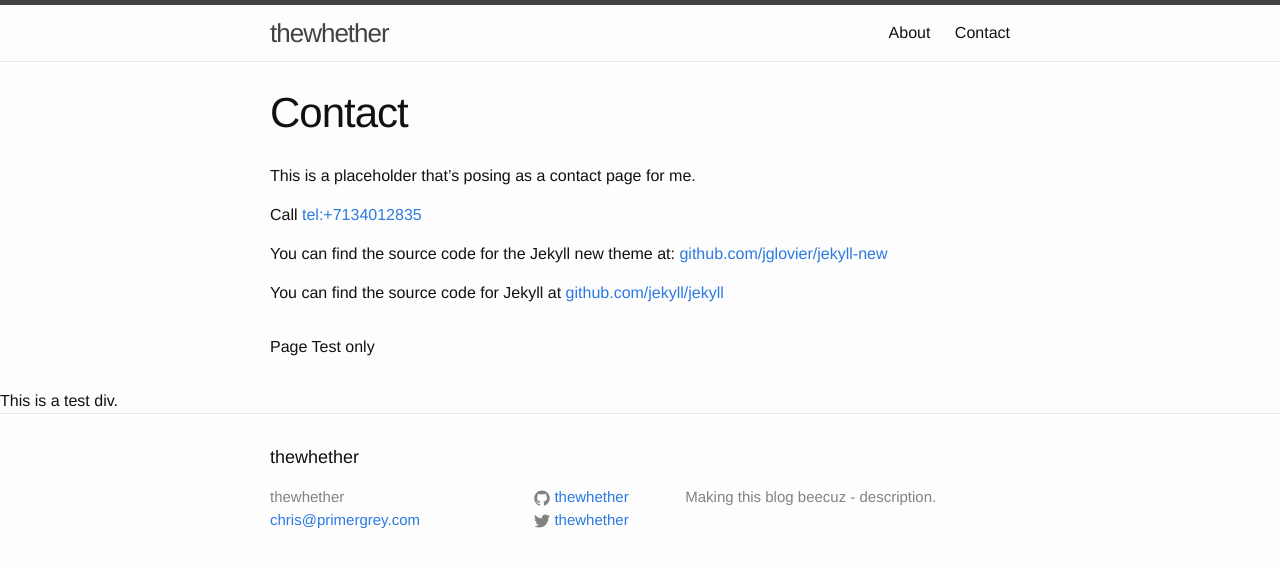
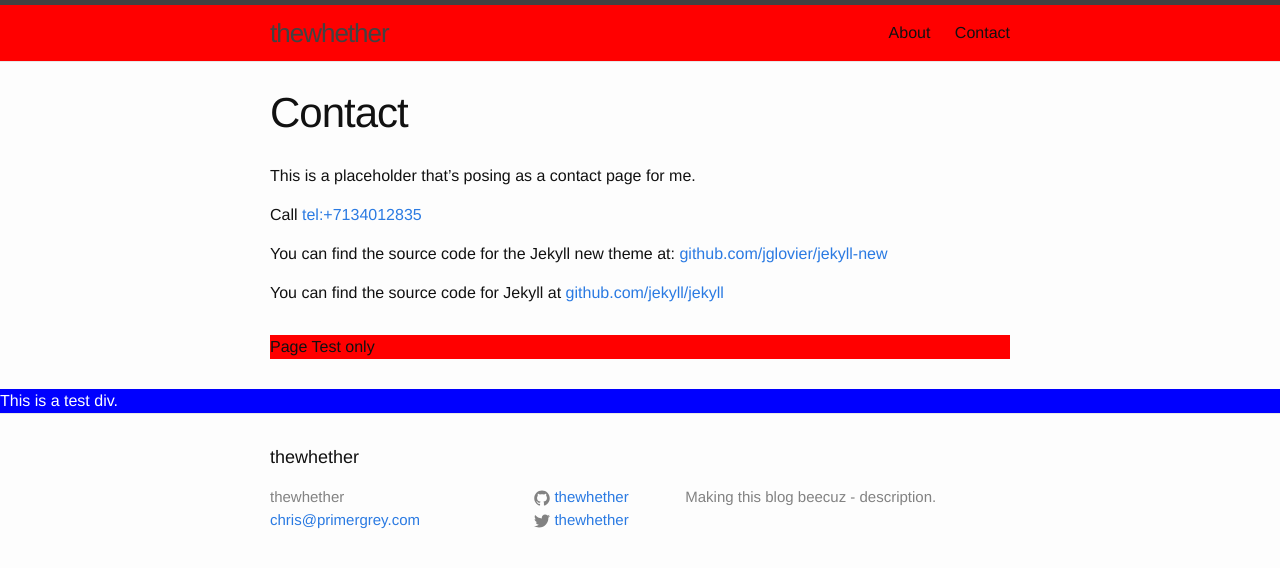
Before and after one commit to thewhether/thewhether.github.io, a Jekyll site: the page built from contact.md, in a window 1280 px wide. Shown: the top 568 px of the page. Built offline with Jekyll 4.4.1, drawn with Linux system fonts in a browser that asks for light colours.

Commit message:
Figured out that we need to edit the SASS files for CSS

```diff
--- a/_sass/_base.scss
+++ b/_sass/_base.scss
@@ -23,6 +23,16 @@ body {
     -webkit-text-size-adjust: 100%;
 }
 
+/* Test Div */
+/* ----------------------------------------------------------*/
+
+.test {
+    background: blue;
+    color: white;
+}
+.page-test {background: red;
+}
+/* ----------------------------------------------------------*/
 
 
 /**
--- a/_sass/_layout.scss
+++ b/_sass/_layout.scss
@@ -5,7 +5,7 @@
     border-top: 5px solid $grey-color-dark;
     border-bottom: 1px solid $grey-color-light;
     min-height: 56px;
-
+    background-color: red;
     // Positioning context for the mobile navigation icon
     position: relative;
 }
```
